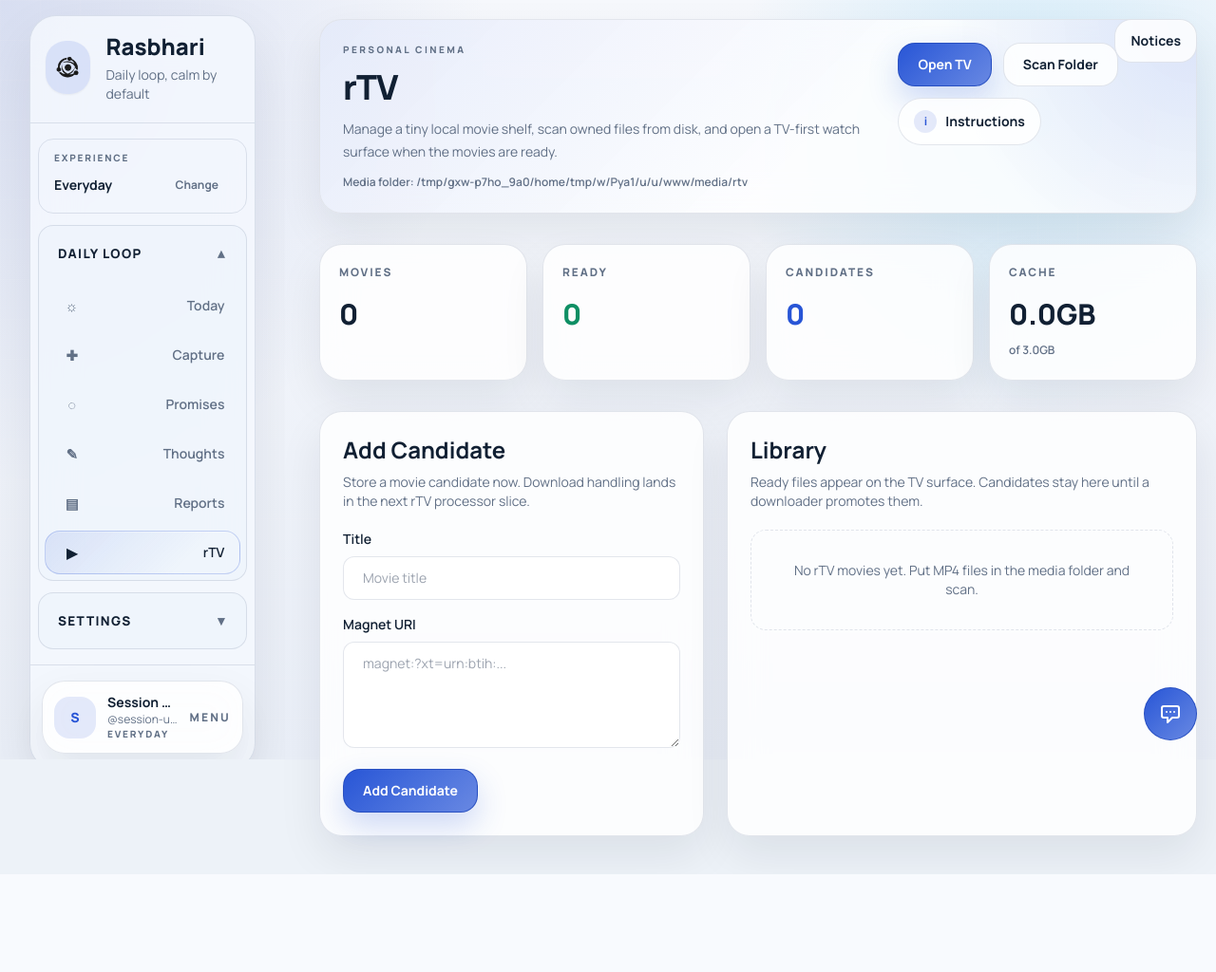
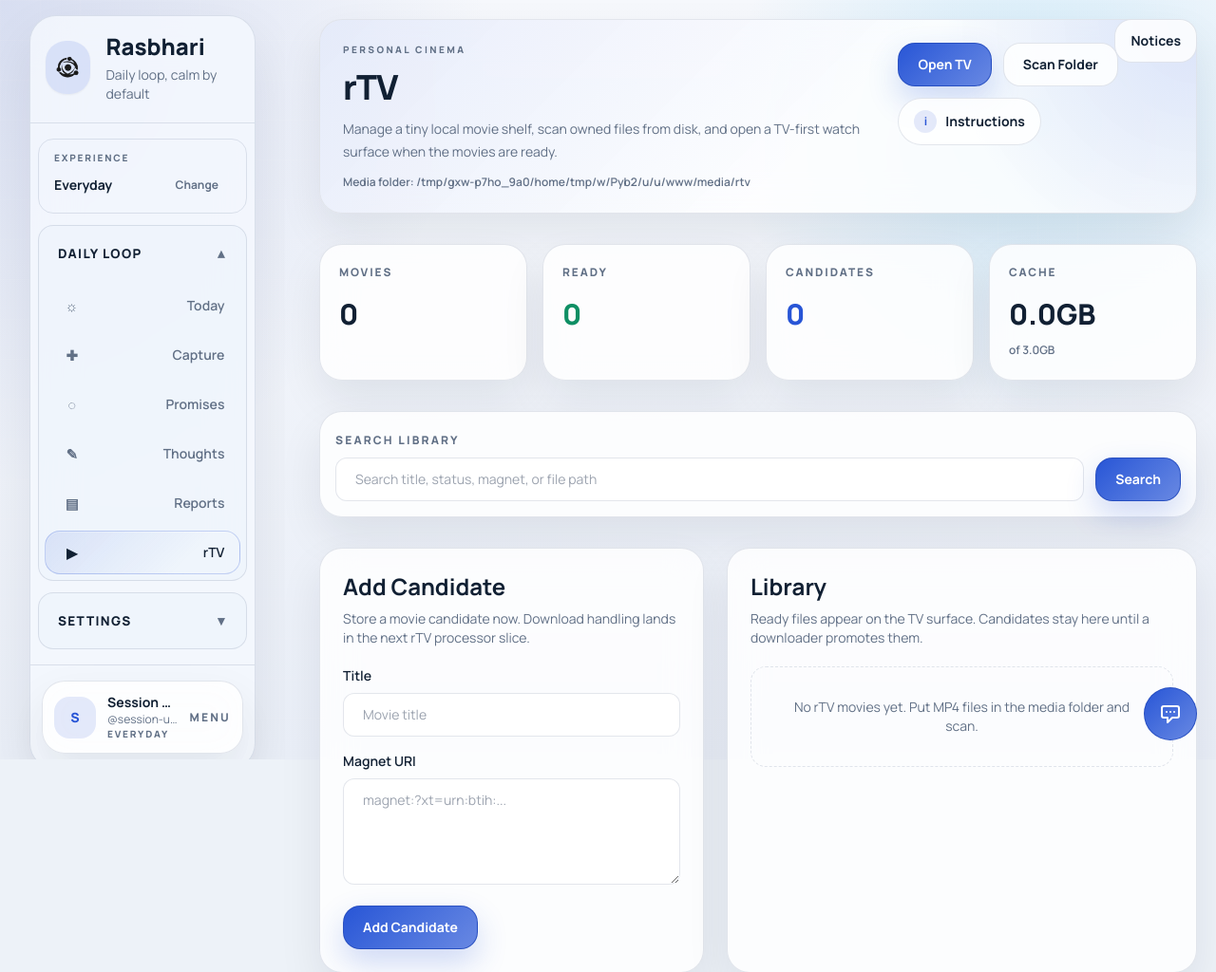
Before and after one commit to gabru-md/integrity, a Flask app: page /rtv/home in a window 1280 px wide. Shown: the top 1024 px of the page at 95% size. Before the commit the page ends 921 px from the top, so only its background shows below. Run offline with Flask 3, Linux system fonts and the light colour scheme; the visitor is signed in with stand-in values (Sample User, id 1); data that the repository does not hold is empty; some libraries are stand-ins or nearby versions.

Commit message:
- Fix UX issues with rTV Admin

```diff
--- a/apps/rtv.py
+++ b/apps/rtv.py
@@ -84,14 +84,35 @@ class RTVApp(App[MediaItem]):
     def setup_home_route(self):
         @self.blueprint.route('/home')
         def home():
+            query = (request.args.get("q") or "").strip().lower()
             items = self.media_service.find_all(sort_by={"created_at": "DESC"})
+            if query:
+                items = [
+                    item for item in items
+                    if query in (item.title or "").lower()
+                    or query in (item.magnet_uri or "").lower()
+                    or query in (item.local_path or "").lower()
+                    or query in (item.status or "").lower()
+                    or query in (item.source_type or "").lower()
+                ]
+            media_root = _media_root()
+            for item in items:
+                display_local_path = ""
+                if item.local_path:
+                    try:
+                        relative_path = Path(item.local_path).expanduser().resolve().relative_to(media_root)
+                        display_local_path = f"[Media Folder]/{relative_path.as_posix()}"
+                    except Exception:
+                        display_local_path = f"[Media Folder]/{Path(item.local_path).name}"
+                setattr(item, "display_local_path", display_local_path)
             stats = {
                 "total": len(items),
                 "ready": len([item for item in items if item.status == "ready"]),
                 "candidates": len([item for item in items if item.status == "candidate"]),
                 "downloaded_gb": round(sum(item.file_size_bytes for item in items if item.status == "ready") / 1024 / 1024 / 1024, 2),
                 "cache_limit_gb": round(int(os.getenv("RTV_MEDIA_CACHE_LIMIT_BYTES", str(DEFAULT_CACHE_LIMIT_BYTES))) / 1024 / 1024 / 1024, 2),
-                "media_root": str(_media_root()),
+                "media_root": str(media_root),
+                "query": query,
             }
             return render_flask_template(
                 self.home_template,
@@ -325,6 +346,26 @@ def update_title(item_id):
     return jsonify({"id": item_id, "title": title, "message": "Title updated"}), 200
 
 
+@rtv_app.blueprint.route('/<int:item_id>/magnet', methods=['POST'])
+@write_access_required
+def update_magnet(item_id):
+    item = rtv_app.media_service.get_by_id(item_id)
+    if not item:
+        return jsonify({"error": "Movie not found."}), 404
+    if item.source_type != "magnet":
+        return jsonify({"error": "Only magnet candidates can update their magnet URI."}), 400
+    data = request.get_json(silent=True) or {}
+    magnet_uri = (data.get("magnet_uri") or "").strip()
+    if not magnet_uri.startswith("magnet:"):
+        return jsonify({"error": "A valid magnet URI is required."}), 400
+    item.magnet_uri = magnet_uri
+    if item.status in {"queued", "downloading", "failed"} and item.selected_file_index is None:
+        item.status = "candidate"
+    if not rtv_app.media_service.update(item):
+        return jsonify({"error": "Failed to update magnet URI."}), 500
+    return jsonify({"id": item_id, "magnet_uri": magnet_uri, "message": "Magnet updated"}), 200
+
+
 @rtv_app.blueprint.route('/<int:item_id>/retry', methods=['POST'])
 @write_access_required
 def retry_item(item_id):
--- a/templates/rtv_home.html
+++ b/templates/rtv_home.html
@@ -44,6 +44,26 @@
         </article>
     </section>
 
+    <section class="shell-card p-4">
+        <form method="get" action="/rtv/home" class="flex flex-col gap-3 md:flex-row md:items-end">
+            <label class="flex-1 space-y-2">
+                <span class="text-xs font-black uppercase tracking-[0.18em] text-[var(--text-soft)]">Search library</span>
+                <input
+                    name="q"
+                    value="{{ stats.query }}"
+                    class="w-full rounded-xl border border-[var(--border)] bg-[var(--surface)] px-4 py-3 text-sm text-[var(--text)]"
+                    placeholder="Search title, status, magnet, or file path"
+                >
+            </label>
+            <div class="flex gap-2">
+                <button type="submit" class="btn-primary px-5 py-3 text-sm">Search</button>
+                {% if stats.query %}
+                <a href="/rtv/home" class="btn-secondary px-5 py-3 text-sm">Clear</a>
+                {% endif %}
+            </div>
+        </form>
+    </section>
+
     <section class="grid gap-6 xl:grid-cols-[0.9fr_1.1fr]">
         <article class="shell-card p-6">
             <h2 class="text-2xl font-bold text-[var(--text)]">Add Candidate</h2>
@@ -79,11 +99,13 @@
                                     value="{{ item.title }}"
                                     class="w-full rounded-xl border border-transparent bg-transparent px-0 py-1 text-base font-bold text-[var(--text)] outline-none transition focus:border-[var(--border)] focus:bg-[var(--surface-muted)] focus:px-3"
                                 >
-                                <button type="button" onclick="saveTitle({{ item.id }})" class="self-start rounded-full bg-slate-100 px-3 py-1.5 text-[11px] font-bold text-slate-700 dark:bg-gray-800 dark:text-gray-300">Save</button>
                             </div>
                             <div class="mt-1 text-xs font-semibold uppercase tracking-[0.16em] text-[var(--text-soft)]">{{ item.status }} · {{ item.cache_state }} · {{ item.source_type }}</div>
                             {% if item.selected_file_name %}
                             <div class="mt-2 text-xs text-[var(--text-soft)]">{{ item.selected_file_name }} · {{ (item.selected_file_size_bytes / 1024 / 1024) | round(1) }}MB</div>
+                            {% endif %}
+                            {% if item.display_local_path %}
+                            <div class="mt-2 break-all text-xs text-[var(--text-soft)]">{{ item.display_local_path }}</div>
                             {% endif %}
                             {% if item.status in ['queued', 'downloading', 'failed'] %}
                             <div class="mt-3">
@@ -98,17 +120,26 @@
                             {% endif %}
                             {% if item.source_type == 'magnet' %}
                             <div class="mt-3 rounded-2xl border border-[var(--border)] bg-[var(--surface-muted)] p-3">
-                                <div class="flex items-center justify-between gap-3">
-                                    <div class="text-[11px] font-black uppercase tracking-[0.18em] text-[var(--text-soft)]">Metadata Probe</div>
-                                    <button type="button" onclick="debugMetadata({{ item.id }})" class="rounded-full bg-slate-100 px-3 py-1.5 text-[11px] font-bold text-slate-700 dark:bg-gray-800 dark:text-gray-300">Probe</button>
+                                <label class="block space-y-2">
+                                    <span class="text-[11px] font-black uppercase tracking-[0.18em] text-[var(--text-soft)]">Magnet URI</span>
+                                    <textarea
+                                        id="magnet-{{ item.id }}"
+                                        class="min-h-24 w-full rounded-xl border border-[var(--border)] bg-[var(--surface)] px-3 py-2 text-xs text-[var(--text)]"
+                                    >{{ item.magnet_uri }}</textarea>
+                                </label>
+                                <div class="mt-3 flex flex-wrap items-center gap-2">
+                                    <button type="button" onclick="saveMagnet({{ item.id }})" class="rounded-full bg-indigo-100 px-4 py-2 text-xs font-bold text-indigo-700 dark:bg-indigo-950/40 dark:text-indigo-300">Update Magnet</button>
                                 </div>
-                                <div id="debug-result-{{ item.id }}" class="mt-3 text-xs leading-5 text-[var(--text-soft)]">
-                                    Click `Probe` to see torrent discovery details for this magnet.
-                                </div>
+                                <details class="mt-3 rounded-xl border border-[var(--border)] bg-[var(--surface)] p-3">
+                                    <summary class="cursor-pointer text-[11px] font-black uppercase tracking-[0.18em] text-[var(--text-soft)]">Metadata Probe</summary>
+                                    <div class="mt-3">
+                                        <button type="button" onclick="debugMetadata({{ item.id }})" class="rounded-full bg-slate-100 px-3 py-1.5 text-[11px] font-bold text-slate-700 dark:bg-gray-800 dark:text-gray-300">Probe</button>
+                                        <div id="debug-result-{{ item.id }}" class="mt-3 text-xs leading-5 text-[var(--text-soft)]">
+                                            Click `Probe` to see torrent discovery details for this magnet.
+                                        </div>
+                                    </div>
+                                </details>
                             </div>
-                            {% endif %}
-                            {% if item.local_path %}
-                            <div class="mt-2 break-all text-xs text-[var(--text-soft)]">{{ item.local_path }}</div>
                             {% endif %}
                         </div>
                         <div class="flex shrink-0 flex-wrap justify-end gap-2">
@@ -224,31 +255,31 @@
         window.location.reload();
     }
 
-    async function saveTitle(itemId) {
-        const input = document.getElementById(`title-${itemId}`);
-        const title = input?.value?.trim();
-        if (!title) {
-            alert('Title is required');
-            return;
-        }
-        const response = await fetch(`/rtv/${itemId}/title`, {
-            method: 'POST',
-            headers: { 'Content-Type': 'application/json' },
-            body: JSON.stringify({ title }),
-        });
+    async function retryItem(itemId) {
+        const response = await fetch(`/rtv/${itemId}/retry`, { method: 'POST' });
         const data = await response.json().catch(() => ({}));
         if (!response.ok) {
-            alert(data.error || 'Failed to update title');
+            alert(data.error || 'Retry failed');
             return;
         }
         window.location.reload();
     }
 
-    async function retryItem(itemId) {
-        const response = await fetch(`/rtv/${itemId}/retry`, { method: 'POST' });
+    async function saveMagnet(itemId) {
+        const input = document.getElementById(`magnet-${itemId}`);
+        const magnetUri = input?.value?.trim();
+        if (!magnetUri || !magnetUri.startsWith('magnet:')) {
+            alert('A valid magnet URI is required');
+            return;
+        }
+        const response = await fetch(`/rtv/${itemId}/magnet`, {
+            method: 'POST',
+            headers: { 'Content-Type': 'application/json' },
+            body: JSON.stringify({ magnet_uri: magnetUri }),
+        });
         const data = await response.json().catch(() => ({}));
         if (!response.ok) {
-            alert(data.error || 'Retry failed');
+            alert(data.error || 'Failed to update magnet');
             return;
         }
         window.location.reload();
```
